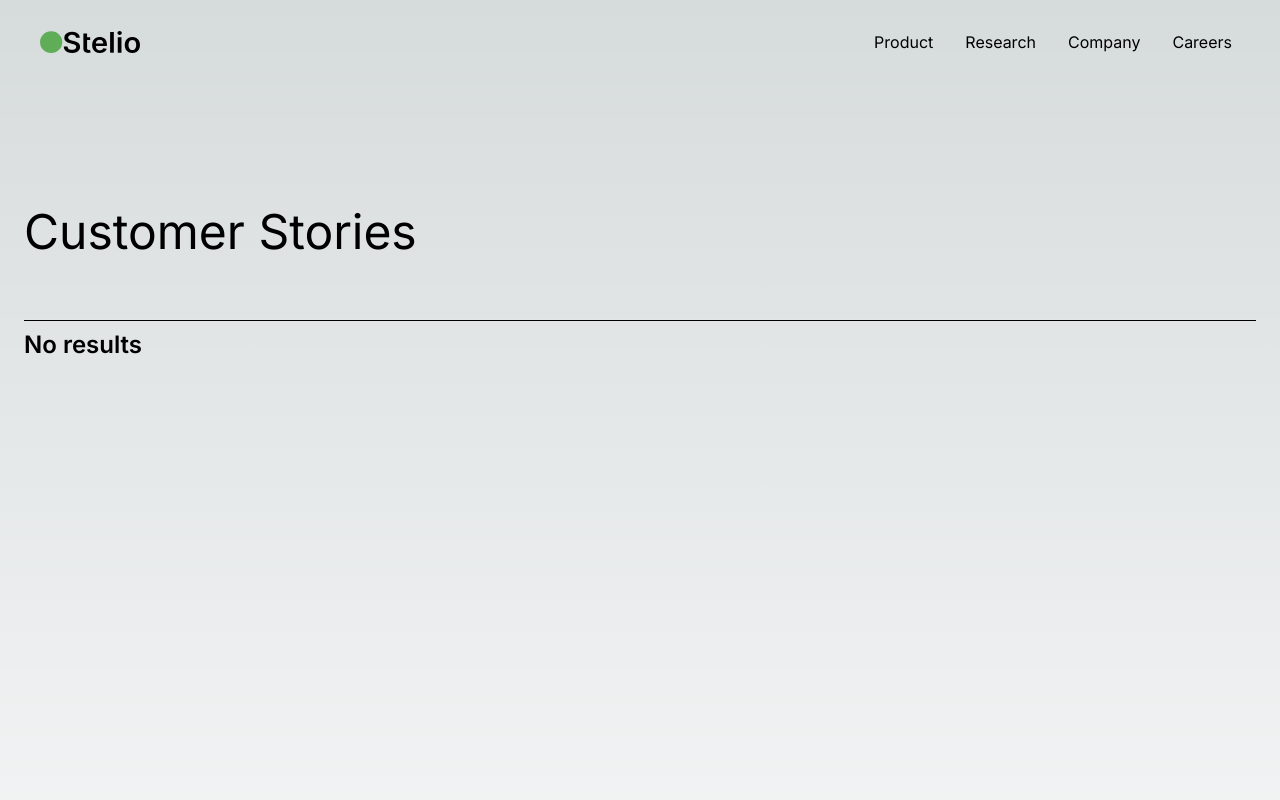
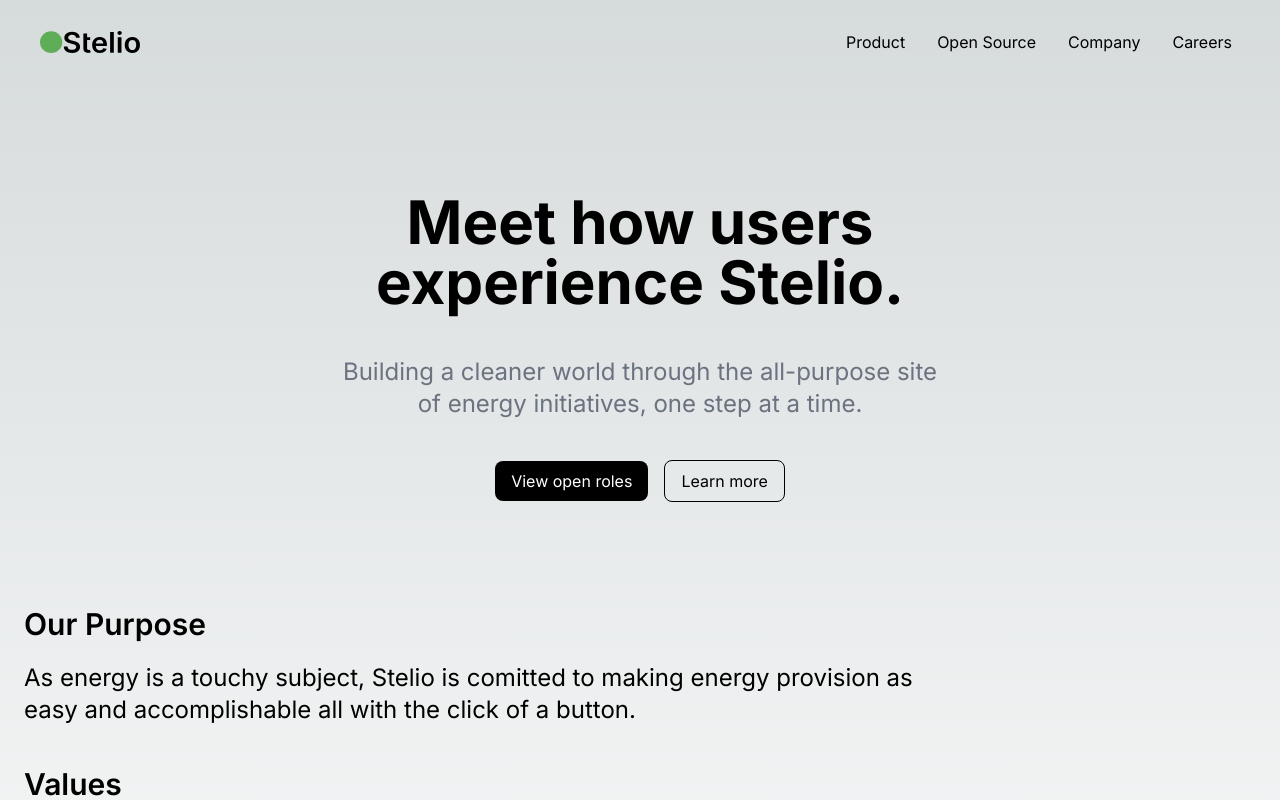
Before and after one commit to degstn/anole, a Next.js app in the folder frontend/: page /customer-stories in a window 1280 px wide. Shown: the top 800 px of the page. Built offline with nearby package versions, Linux system fonts and the light colour scheme.

Commit message:
fixed some more bullshit

```diff
--- a/frontend/src/app/about/page.tsx
+++ b/frontend/src/app/about/page.tsx
@@ -3,7 +3,6 @@
 import Ticker from 'framer-motion-ticker';
 import React from 'react';
 import Image from 'next/image'
-
 
 
 export default function Page() {
@@ -19,10 +18,12 @@ export default function Page() {
                 Building a cleaner world through the all-purpose site <br/> of energy initiatives, one step at a time.
             </p>
         <h2 className="text-3xl text-black font-semibold mt-10 mb-16 text-center">Working with the best energy partners in the world</h2>
-        <div className="mb-16">
-        <Ticker duration={20}>
+        </div>
+        <div className="mb-16 ticker-container">
+
+        <Ticker duration={10}>
   {logos.map((item, index) => (
-    <div key={index} className="mr-10 fill-black justify-center my-auto text-center">
+    <div key={index} className="mr-10 justify-center my-auto text-center">
       <picture>
         <Image
           src={item}
@@ -35,16 +36,15 @@ export default function Page() {
   ))}
 </Ticker>
     </div>
+    <div className="mx-6">
 
-
-        <div className="flex flex-row justify-start mx-6">
-        <h2 className="text-2xl text-black font-semibold mt-10 mb-5 text-start mr-48">Our Purpose</h2>
-        <h2 className="text-3xl text-black font-semibold mt-10 mb-5 text-start">As energy is a touchy subject, Stelio is comitted to making energy provision as easy and accomplishable all with the click of a button.</h2>
+        <div className="flex flex-col justify-start">
+        <h2 className="text-3xl text-black font-semibold mt-10 mb-5 text-start">Our Purpose</h2>
+        <h2 className="text-2xl lg:mr-80 sm:mr-0">As energy is a touchy subject, Stelio is comitted to making energy provision as easy and accomplishable all with the click of a button.</h2>
 
         </div>
-        <div className="flex flex-row justify-start mx-6">
-        <h2 className="text-2xl text-black font-semibold mt-10 mb-5 text-start mr-48">Values</h2>
-        <h2 className="text-3xl text-black font-semibold mt-10 mb-5 text-start">As energy is a touchy subject, Stelio is comitted to making energy provision as easy and accomplishable all with the click of a button.</h2>
+        <div className="flex flex-col justify-start">
+        <h2 className="text-3xl text-black font-semibold mt-10 mb-5 text-start">Values</h2>
         </div>
         </div>
 
--- a/frontend/src/app/components/Navbar.tsx
+++ b/frontend/src/app/components/Navbar.tsx
@@ -12,8 +12,8 @@ const navItems = {
   '/product': {
     name: 'Product',
   },
-  '/research': {
-    name: 'Research',
+  '/oss': {
+    name: 'Open Source',
   },
   '/about': {
     name: 'Company',
--- a/frontend/src/app/customer-stories/page.tsx
+++ b/frontend/src/app/customer-stories/page.tsx
@@ -1,14 +1,43 @@
-import Link from 'next/link'
+"use client"
+
+import React from 'react';
+import Image from 'next/image'
+
+
+
 export default function Page() {
+
+
+
     return (
-      <main className="flex min-h-screen flex-col items-stretch justify-between">
+      <main className="flex min-h-screen flex-col  justify-normal">
         <div className="mx-6">
-    <h1 className="text-5xl font-regular mb-16 mt-52">Customer Stories</h1>
-    <hr className="border-t border-black w-full" />
-            <p className="text-2xl font-semibold mt-2">
-                No results
+    <h1 className="text-6xl font-bold mb-11 mt-48 text-center">Meet how users <br /> experience Stelio.</h1>
+            <p className="text-2xl text-gray-500 font-regular mt-0 text-center">
+                Building a cleaner world through the all-purpose site <br/> of energy initiatives, one step at a time.
             </p>
+        <div className="text-center mt-10 mb-16">
+            <a href="/careers/open-roles"
+            className="inline-block text-white bg-black px-4 py-2 mx-2 rounded-lg"
+        >
+            View open roles
+        </a>
+        <a href="#"
+           className="inline-block border border-black text-black px-4 py-2 mx-2 rounded-lg"
+        >
+            Learn more
+        </a>
         </div>
+        <div className="flex flex-col justify-start">
+        <h2 className="text-3xl text-black font-semibold mt-10 mb-5 text-start">Our Purpose</h2>
+        <h2 className="text-2xl lg:mr-80 sm:mr-0">As energy is a touchy subject, Stelio is comitted to making energy provision as easy and accomplishable all with the click of a button.</h2>
+
+        </div>
+        <div className="flex flex-col justify-start">
+        <h2 className="text-3xl text-black font-semibold mt-10 mb-5 text-start">Values</h2>
+        </div>
+        </div>
+
     </main>
     )
 }
--- /dev/null
+++ b/frontend/src/app/oss/page.tsx
@@ -0,0 +1,40 @@
+"use client"
+
+import React from 'react';
+import Image from 'next/image'
+import Link from 'next/link';
+
+
+
+export default function Page() {
+      const logos = ['fpl.svg', 'tesla.svg', 'sunpower.svg', 'nxte.svg', 'vestas.svg'];
+
+
+
+    return (
+      <main className="flex min-h-screen flex-col justify-center">
+        <div className="mx-6">
+    <h1 className="text-6xl font-bold mb-11 mt-48 text-center">Open for you. <br /> Open for all.</h1>
+            <p className="text-2xl text-gray-500 font-regular mt-0 text-center">
+                Making the world a better place <br/> throhgb oss idfk i need help lmao
+            </p>
+            <div className="flex flex-col justify-start">
+            <h2 className="text-3xl text-black font-semibold mt-10 mb-5 text-center">Our Purpose</h2>
+            <h2 className="text-2xl mx-72 text-center">As energy is a touchy subject, Stelio is comitted to making energy provision as easy and accomplishable all with the click of a button.</h2>
+            </div>
+            <div className="flex justify-center">
+              <picture>
+                <Image
+                    src="/oss1.png"
+                    alt="Stelio Logo"
+                    width={750}
+                    height={750}
+                />
+              </picture>
+            </div>
+        </div>
+
+
+    </main>
+    )
+}
--- a/frontend/src/app/page.tsx
+++ b/frontend/src/app/page.tsx
@@ -27,19 +27,19 @@ export default function Home() {
   return (
     <main className="flex min-h-screen flex-col justify-between p-25">
       <div
-        className="flex flex-col items-center min-h-[calc(100vh-44px)] justify-center"
+        className="flex flex-col items-start min-h-[calc(100vh-44px)] justify-start"
         style={{
           backgroundImage: `url(/steliogradientv1.svg)`,
           backgroundRepeat: 'no-repeat',
           backgroundSize: 'cover'
         }}
       >
-        <h1 className="text-5xl tracking-tight max-w-3xl font-medium mb-20 mt-52">
+        <h1 className="text-8xl tracking-tight max-w-4xl font-medium mb-14 mt-52 mx-6">
         <span>Energy for </span><span className={styles['countdown-text']}>{countdownText}</span>
         </h1>
         <a
           href="https://anole-app.vercel.app"
-          className="inline-block bg-black border border-black text-white px-10 py-2 mt-0 mb-20 rounded-lg"
+          className="inline-block bg-black border border-black text-white px-12 py-3 mt-0 mb-20 rounded-lg mx-6"
         >
           Request access
         </a>
```
Also changed, not shown: frontend/src/app/about/Carousel.module.css (+20 -13 lines), frontend/public/oss1.png (added), 1 other file (tests, documents, lock files or other folders).
